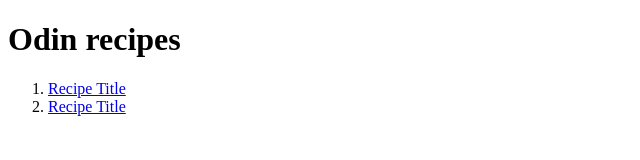
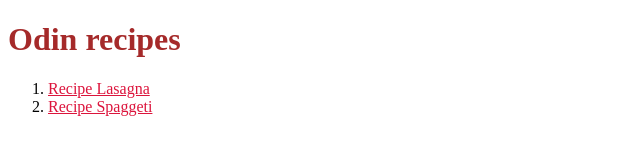
Before and after one commit to ArchMageHamizan/odin-recipes, a plain HTML site: page index.html in a window 1280 px wide. Shown: the whole page, without its empty margins (0-640 px from the left). Drawn offline with Linux system fonts and the light colour scheme.

Commit message:
add style.css which link with index html

```diff
--- a/index.html
+++ b/index.html
@@ -3,12 +3,13 @@
 <head>
     <meta charset="UTF-8">
     <title>Document</title>
+    <link rel="stylesheet" href="style.css">
 </head>
 <body>
-    <h1>Odin recipes</h1>
+    <h1 id="text_h1">Odin recipes</h1>
     <ol>
-        <li><a href="recipes/lasagna.html">Recipe Title</a></li>
-        <li><a href="recipes/lasagna.html">Recipe Title</a></li>
+        <li><a class="recipe_text" href="recipes/lasagna.html">Recipe Lasagna</a></li>
+        <li><a class="recipe_text" href="recipes/lasagna.html">Recipe Spaggeti</a></li>
     </ol>
 
 
--- /dev/null
+++ b/style.css
@@ -0,0 +1,7 @@
+#text_h1{
+    color: brown;
+
+}
+.recipe_text{
+    color:crimson
+}
```
